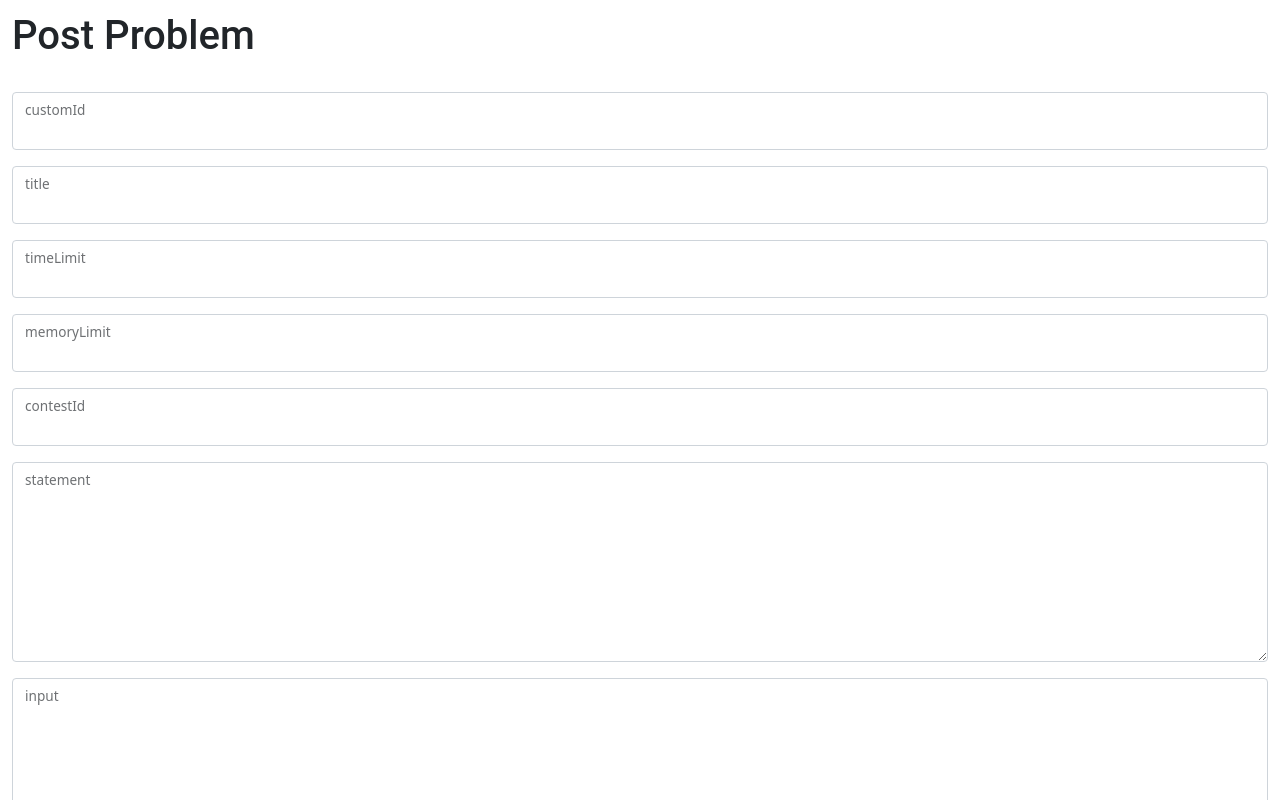
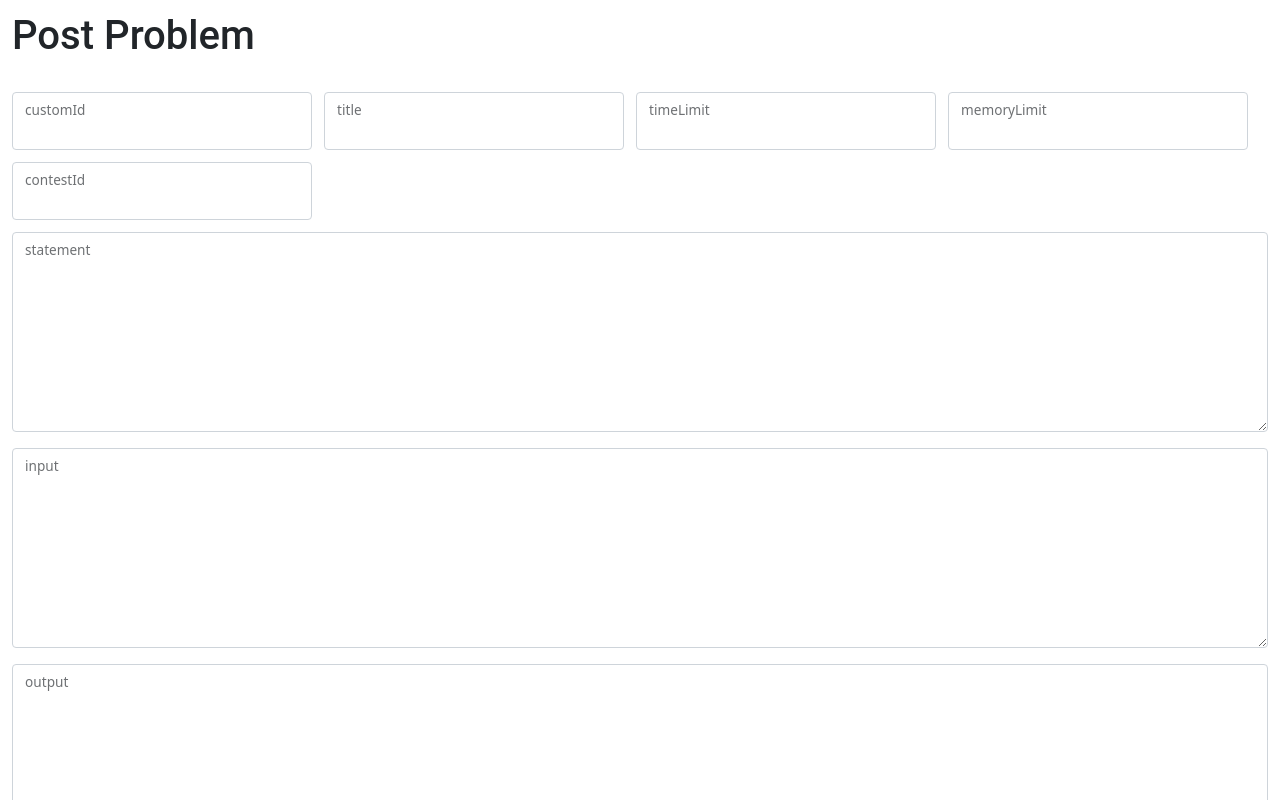
Before and after one commit to Gamma-Online-Judge/gamma-judge-admin, a React (Create React App) app: page /postProblem in a window 1280 px wide. Shown: the top 800 px of the page. Built offline with nearby package versions, Linux system fonts and the light colour scheme.

Commit message:
Change forms style

```diff
--- a/package.json
+++ b/package.json
@@ -27,7 +27,7 @@
     "web-vitals": "^1.0.1"
   },
   "scripts": {
-    "start": "react-scripts start",
+    "start": "PORT=3006 react-scripts start",
     "build": "react-scripts build",
     "test": "react-scripts test",
     "eject": "react-scripts eject"
--- a/src/problems/PostProblem.css
+++ b/src/problems/PostProblem.css
@@ -4,6 +4,16 @@
 .title-container {
   padding: 12px;
 }
+.flex-inputs {
+  display: flex;
+  flex-wrap: wrap;
+}
+
+.input-container {
+  margin-bottom: 12px;
+  margin-right: 12px;
+  width: 300px;
+}
 h1.form-title {
   font-family: 'roboto';
 }
--- a/src/problems/PostProblem.tsx
+++ b/src/problems/PostProblem.tsx
@@ -7,17 +7,6 @@ type InputEvent = React.ChangeEvent<HTMLInputElement>;
 
 export default function PostProblem() {
   const [problemData, setProblemData] = useState<ProblemData>({});
-
-  const keysOfProblemData: (keyof ProblemData)[] = [
-    'title',
-    'statement',
-    'timeLimit',
-    'memoryLimit',
-    'customId',
-    'contestId',
-    'input',
-    'output',
-  ];
 
   function handleSubmit() {
     console.log(problemData);
@@ -34,7 +23,9 @@ export default function PostProblem() {
       </div>
       <div className="form-container">
         <Form>
-          {renderInputAreas(handleInputChange, problemData)}
+          <div className="flex-inputs">
+            {renderInputAreas(handleInputChange, problemData)}
+          </div>
           {renderTextAreas(handleInputChange, problemData)}
 
           <Button variant="primary" onClick={handleSubmit}>
@@ -86,7 +77,12 @@ function renderInputAreas(
     if (key === 'sampleInputs') return null;
     if (key === 'tags') return null;
     return (
-      <FloatingLabel key={key} controlId={key} className="mb-3" label={key}>
+      <FloatingLabel
+        className="input-container"
+        key={key}
+        controlId={key}
+        label={key}
+      >
         <Form.Control value={problemData[key]} onChange={onChange} />
       </FloatingLabel>
     );
```
